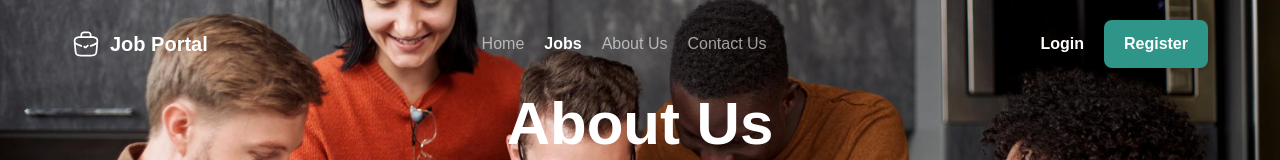
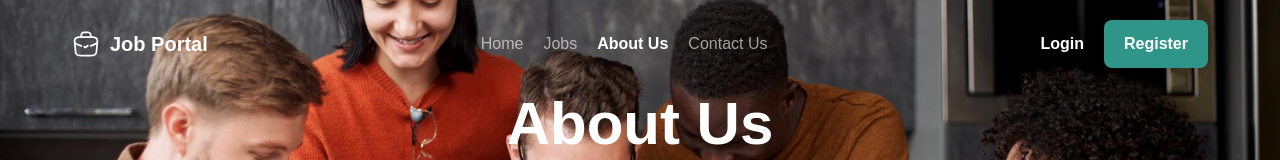
Before and after one commit to Sarathmithran/job-portal, a Next.js app: page /about in a window 1280 px wide. Shown: the top 160 px of the page. Built offline with nearby package versions, Linux system fonts and the light colour scheme; no server answers.

Commit message:
update common header component

```diff
--- a/src/components/common/CommonHeader.tsx
+++ b/src/components/common/CommonHeader.tsx
@@ -1,12 +1,25 @@
-import Image from 'next/image'
-import Link from 'next/link'
-import React from 'react'
-import Button from '../ui/Button'
+"use client";
+
+import Image from "next/image";
+import Link from "next/link";
+import React from "react";
+import { usePathname } from "next/navigation";
+import Button from "../ui/Button";
+
 interface CommonHeaderProps {
   title: string;
 }
 
 const CommonHeader: React.FC<CommonHeaderProps> = ({ title }) => {
+  const pathname = usePathname();
+
+  const navLinks = [
+    { href: "/", label: "Home" },
+    { href: "/jobs", label: "Jobs" },
+    { href: "/about", label: "About Us" },
+    { href: "/contact", label: "Contact Us" },
+  ];
+
   return (
     <header className="w-full bg-black relative">
       <div
@@ -29,33 +42,27 @@ const CommonHeader: React.FC<CommonHeaderProps> = ({ title }) => {
                 Job Portal
               </span>
             </Link>
+
             {/* Navigation Links */}
             <div className="hidden md:flex items-center gap-4 lg:gap-[20px]">
+              {navLinks.map(({ href, label }) => {
+                const isActive = pathname === href; // ✅ Active check
+                return (
                   <Link
-                  href="/"
-                  className="text-sm sm:text-base lg:text-[16px] font-figtree font-medium leading-4 sm:leading-5 text-[#ffffff99] hover:text-white transition-colors duration-200"
+                    key={href}
+                    href={href}
+                    className={`text-sm sm:text-base lg:text-[16px] font-figtree leading-4 sm:leading-5 transition-colors duration-200 ${
+                      isActive
+                        ? "font-semibold text-white"
+                        : "font-medium text-[#ffffff99] hover:text-white"
+                    }`}
                   >
-                  Home
+                    {label}
                   </Link>
-                <Link
-                  href="/jobs"
-                  className="text-sm sm:text-base lg:text-[16px] font-figtree font-semibold leading-4 sm:leading-5 text-white"
-                >
-                  Jobs
-                </Link>
-                <Link
-                  href="/about"
-                  className="text-sm sm:text-base lg:text-[16px] font-figtree font-medium leading-4 sm:leading-5 text-[#ffffff99] hover:text-white transition-colors duration-200"
-                >
-                  About Us
-                </Link>
-                <Link
-                  href="/contact"
-                  className="text-sm sm:text-base lg:text-[16px] font-figtree font-medium leading-4 sm:leading-5 text-[#ffffff99] hover:text-white transition-colors duration-200"
-                >
-                  Contact Us
-                </Link>
+                );
+              })}
             </div>
+
             {/* Auth Buttons */}
             <div className="flex items-center gap-3 sm:gap-4 lg:gap-[20px]">
               <Link
@@ -64,13 +71,12 @@ const CommonHeader: React.FC<CommonHeaderProps> = ({ title }) => {
               >
                 Login
               </Link>
-                <Button
-                  className="px-4 sm:px-5 lg:px-[20px] py-2 sm:py-2.5 lg:py-[8px] text-sm sm:text-base lg:text-[16px] font-figtree font-semibold leading-4 sm:leading-5 text-white bg-[#309589] hover:bg-[#267a6f] rounded-lg transition-all duration-200"
-                >
+              <Button className="px-4 sm:px-5 lg:px-[20px] py-2 sm:py-2.5 lg:py-[8px] text-sm sm:text-base lg:text-[16px] font-figtree font-semibold leading-4 sm:leading-5 text-white bg-[#309589] hover:bg-[#267a6f] rounded-lg transition-all duration-200">
                 Register
               </Button>
             </div>
           </nav>
+
           {/* Page Title */}
           <div className="text-center pb-12 sm:pb-16 lg:pb-[118px]">
             <h1 className="text-3xl sm:text-4xl md:text-5xl lg:text-[60px] font-figtree font-bold leading-tight sm:leading-snug lg:leading-[72px] text-white">
@@ -80,7 +86,7 @@ const CommonHeader: React.FC<CommonHeaderProps> = ({ title }) => {
         </div>
       </div>
     </header>
-  )
-}
+  );
+};
 
-export default CommonHeader
+export default CommonHeader;
```
Lines whose indentation alone changed are shown as unchanged.
